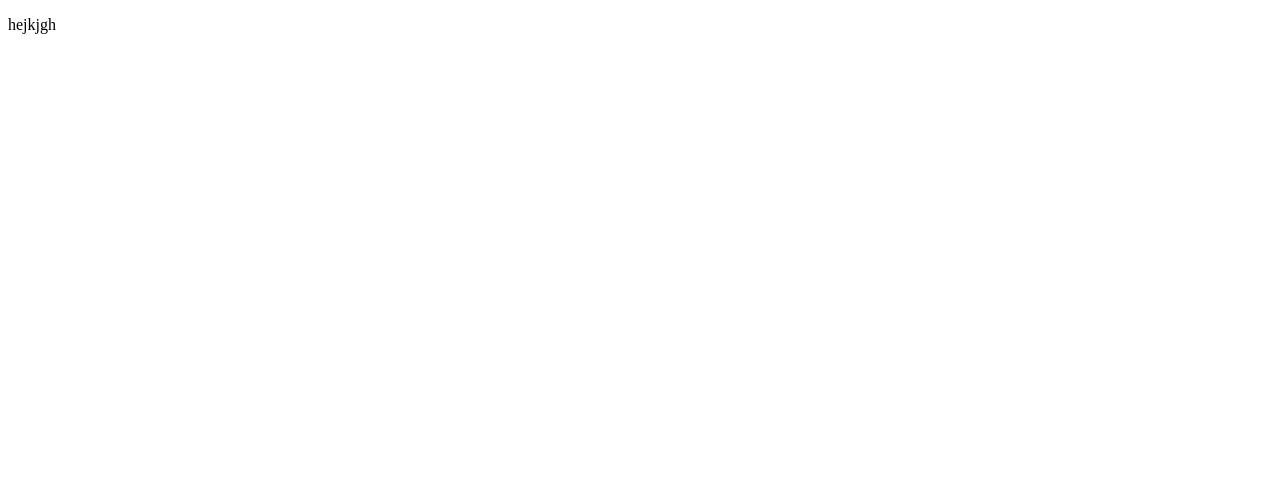
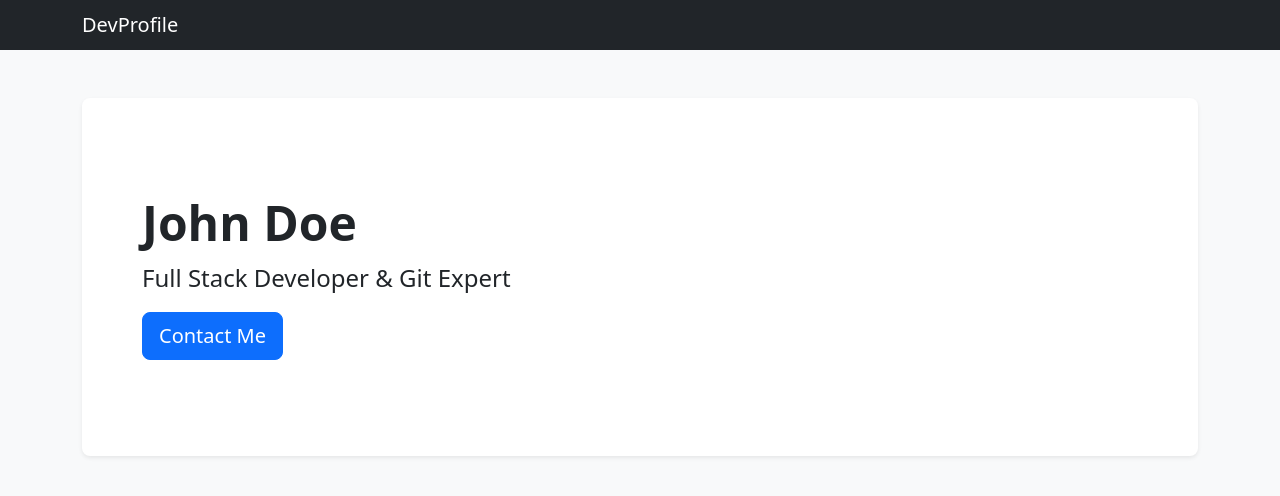
Before and after one commit to sauravsubedi1128/gitproject, a plain HTML site: page index.html in a window 1280 px wide. Drawn offline with nearby package versions, Linux system fonts and the light colour scheme.

Commit message:
Update index.html in feat/hero

```diff
--- a/index.html
+++ b/index.html
@@ -2,13 +2,32 @@
 <html lang="en">
 
 <head>
-    <meta charset="UTF-8">
-    <meta name="viewport" content="width=device-width, initial-scale=1.0">
-    <title>Document</title>
+    <meta charset="UTF-8" />
+    <meta name="viewport" content="width=device-width, initial-scale=1.0" />
+    <title>Professional Resume</title>
+    <link href="https://cdn.jsdelivr.net/npm/bootstrap@5.3.0/dist/css/bootstrap.min.css" rel="stylesheet" />
 </head>
 
-<body>
-    <p>hejkjgh</p>
+<body class="bg-light">
+    <nav class="navbar navbar-dark bg-dark">
+        <div class="container">
+            <span class="navbar-brand mb-0 h1">DevProfile</span>
+        </div>
+    </nav>
+
+    <div class="container mt-5">
+        <!-- Hero Section Placeholder -->
+        <div class="p-5 mb-4 bg-white rounded-3 shadow-sm">
+            <div class="container-fluid py-5">
+                <h1 class="display-5 fw-bold">John Doe</h1>
+                <p class="col-md-8 fs-4">Full Stack Developer & Git Expert</p>
+                <button class="btn btn-primary btn-lg" type="button">Contact Me</button>
+            </div>
+        </div>
+
+        <!-- About Section Placeholder -->
+        <!-- Experience Section Placeholder -->
+    </div>
 </body>
 
 </html>
```
